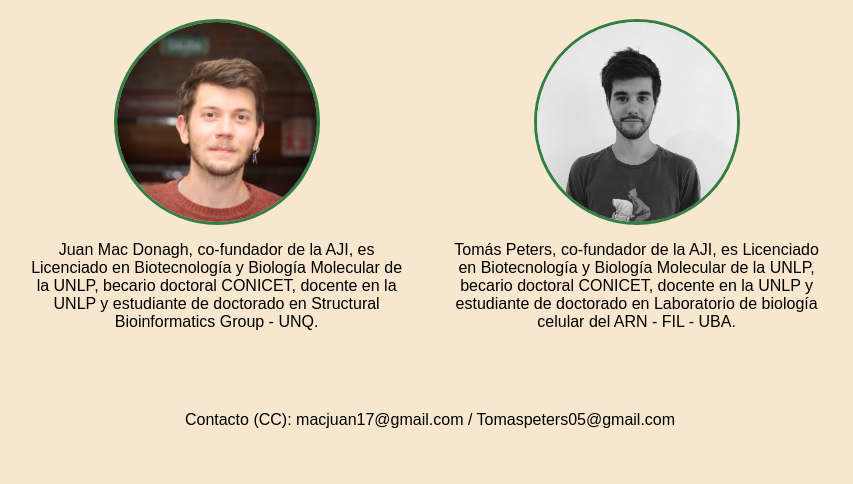
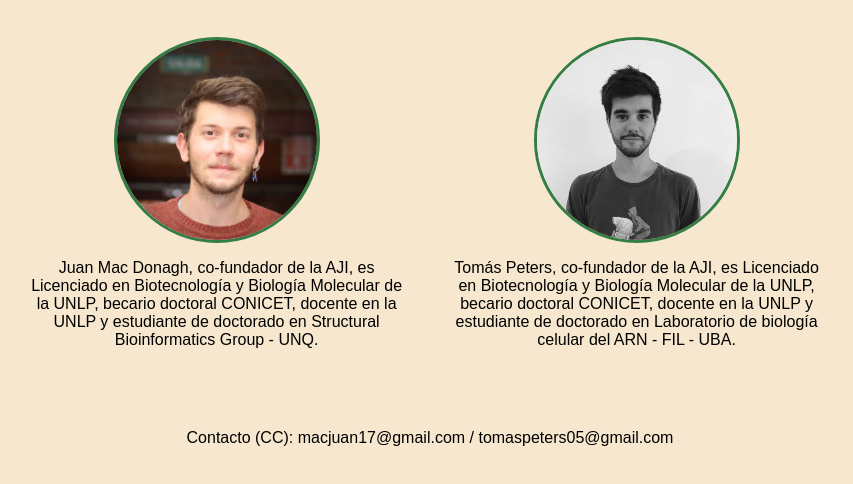
Before and after one commit to jovenesinvestigadoresaji/AJI-WEB, a plain HTML site: page index.html in a window 1280 px wide. Shown: the part 428-912 px from the top of the page, without its empty margins (210-1063 px from the left). Drawn offline with Linux system fonts and the light colour scheme.

Commit message:
Update index.html

```diff
--- a/index.html
+++ b/index.html
@@ -58,7 +58,7 @@
     .contact {
         color: #000000;
         text-decoration: none;
-        margin-bottom: 40px;
+        margin-bottom: 60px;
     }
 
   </style>
@@ -74,7 +74,7 @@
         <p class="description">
             La Asociacion de Jóvenes Invsestigadores (AJI) es una organización sin fines de lucro que busca generar un espacio de charla, reflexión y discución para
             estudiantes de doctorado, postdocorado e investigadores jovenes en Argentina.
-
+            <br>
             !Pronto tendremos más infromación!
         </p>
 
@@ -91,7 +91,7 @@
       </div>
 
       <p class="contact">
-        Contacto (CC): macjuan17@gmail.com / Tomaspeters05@gmail.com
+        Contacto (CC): macjuan17@gmail.com / tomaspeters05@gmail.com
     </p>
 
 
```
